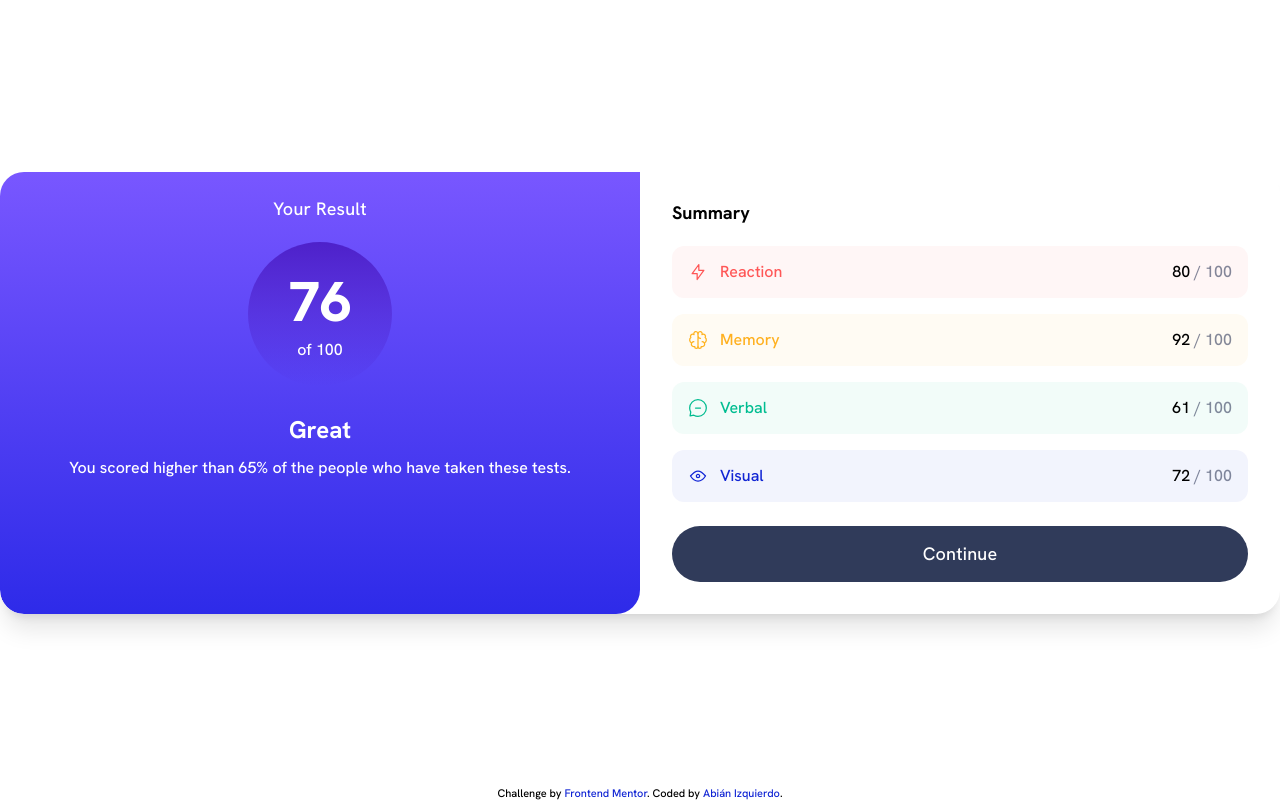
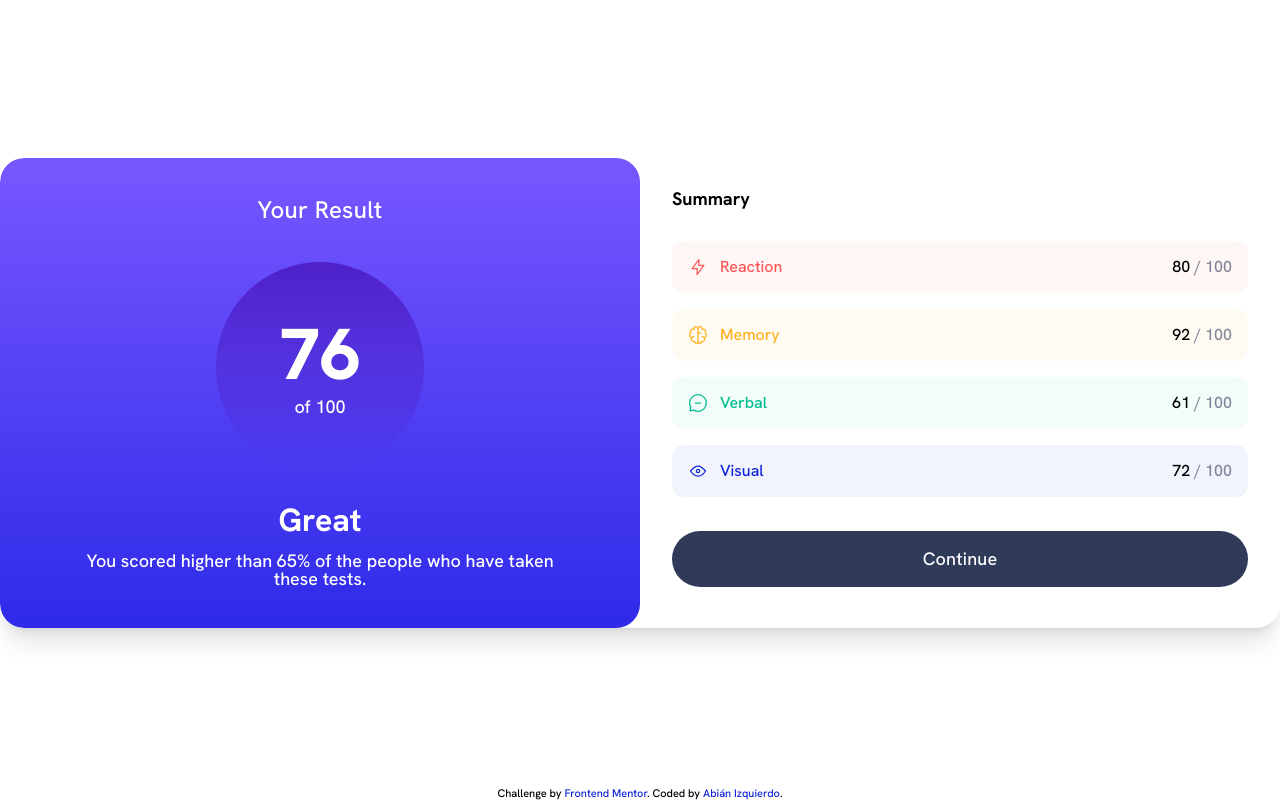
Before and after one commit to abizmo/results-summary-component, a React (Vite) app: page / in a window 1280 px wide. Built offline with nearby package versions, Linux system fonts and the light colour scheme.

Commit message:
chore: Change components relative to ResultsHeader

```diff
--- a/src/components/Results/components/Header.jsx
+++ b/src/components/Results/components/Header.jsx
@@ -3,7 +3,7 @@ import PropTypes from 'prop-types';
 
 function ResultsHeader({ children }) {
   return (
-    <header className="bg-gradient-to-b from-slate-blue to-royal-blue text-neutral-100 text-center rounded-b-3xl px-16 py-7">
+    <header className="bg-gradient-to-b from-slate-blue to-royal-blue text-neutral-100 text-center rounded-b-3xl md:rounded-3xl px-16 py-10">
       {children}
     </header>
   );
--- a/src/components/Results/components/Review.jsx
+++ b/src/components/Results/components/Review.jsx
@@ -4,8 +4,8 @@ import PropTypes from 'prop-types';
 function ResultsReview({ children, title }) {
   return (
     <div>
-      <p className="text-lg font-bold mb-4">{title}</p>
-      <p className="text-sm leading-tight">{children}</p>
+      <p className="text-lg md:text-xl font-bold mb-4">{title}</p>
+      <p className="text-sm md:text-base leading-tight">{children}</p>
     </div>
   );
 }
--- a/src/components/Results/components/Score.jsx
+++ b/src/components/Results/components/Score.jsx
@@ -4,10 +4,10 @@ import PropTypes from 'prop-types';
 function ResultsScore({ children, max }) {
   return (
     <div className="mb-8">
-      <h1 className="mb-6 tracking-wide">Your Result</h1>
-      <div className="bg-gradient-to-b from-violet-blue to-persian-blue w-36 h-36 mx-auto rounded-full py-8">
-        <p className="text-2xl font-extrabold mb-3">{children}</p>
-        <p className="text-sm">of {max}</p>
+      <h1 className="mb-6 md:mb-10 tracking-wide md:text-lg">Your Result</h1>
+      <div className="bg-gradient-to-b from-violet-blue to-persian-blue w-36 md:w-52 aspect-square mx-auto rounded-full py-8 md:py-14">
+        <p className="text-2xl md:text-3xl font-extrabold mb-3 md:mb-2">{children}</p>
+        <p className="text-sm md:text-base">of {max}</p>
       </div>
     </div>
   );
```
